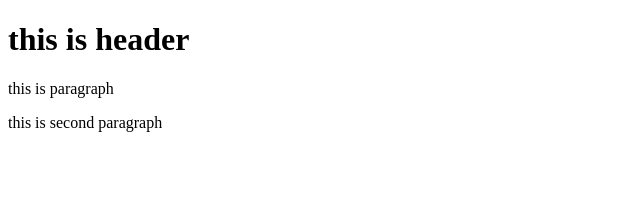
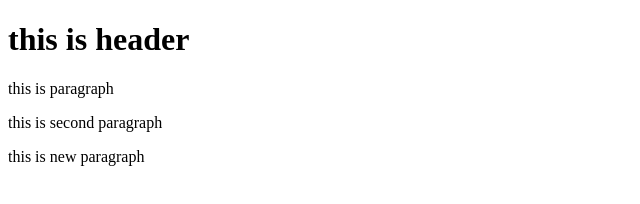
Before and after one commit to ssk1197/git-test, a website: page index.html in a window 1280 px wide. Shown: the whole page, without its empty margins (0-640 px from the left). Drawn offline with Linux system fonts and the light colour scheme.

Commit message:
third commit

```diff
--- a/index.html
+++ b/index.html
@@ -5,6 +5,7 @@
        <h1>this is header</h1>
        <p>this is paragraph</p>
        <p>this is second paragraph</p>
-   </body>
+       <p>this is new paragraph</p>
+    </body>
 
 </html>
```
Also changed, not shown: package.json (added, +24 -0 lines), 2 other files.
